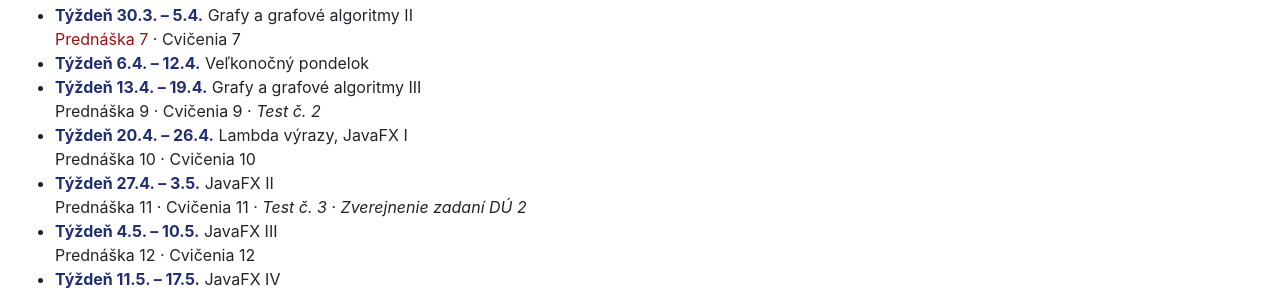
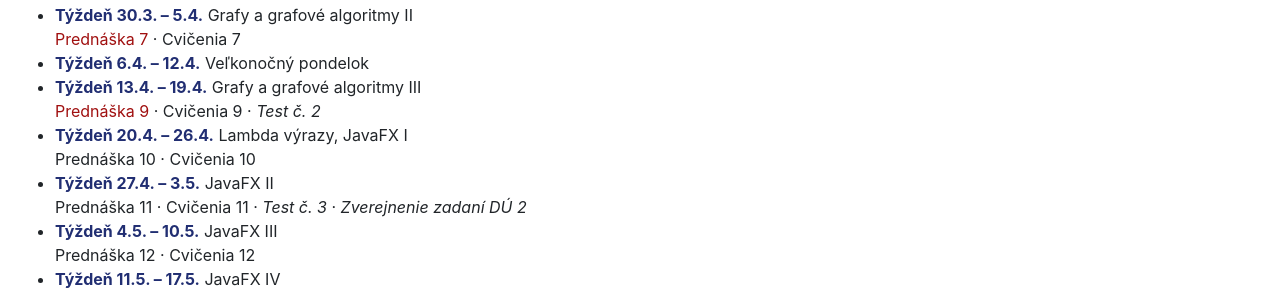
Before and after one commit to dcs-fmph/prog2, a Jekyll site: the page built from notes/Prednasky.md, in a window 1280 px wide. Shown: the part 341-635 px from the top of the page. Built offline with Jekyll 4.4.1, drawn with Linux system fonts in a browser that asks for light colours; nearby versions of some CDN libraries; our own code applies the rules of GitHub Pages for plain Markdown files; part of the change alters nothing that is shown.

```diff
--- a/_data/semester.yaml
+++ b/_data/semester.yaml
@@ -59,8 +59,7 @@ weeks:
   - date: '13.4. &ndash; 19.4.'
     content: 'Grafy a grafové algoritmy III'
     items:
-      # - {type: notes, file: P9, name: 'Prednáška 9'}
-      - {type: text, name: 'Prednáška 9'}
+      - {type: notes, file: P9, name: 'Prednáška 9'}
       - {type: text, name: 'Cvičenia 9'}
       - {type: text, name: '<em>Test č. 2</em>'}
       # - {type: notes, file: Riesenia_test_2, name: 'Riešenia úloh z testu'}
```
